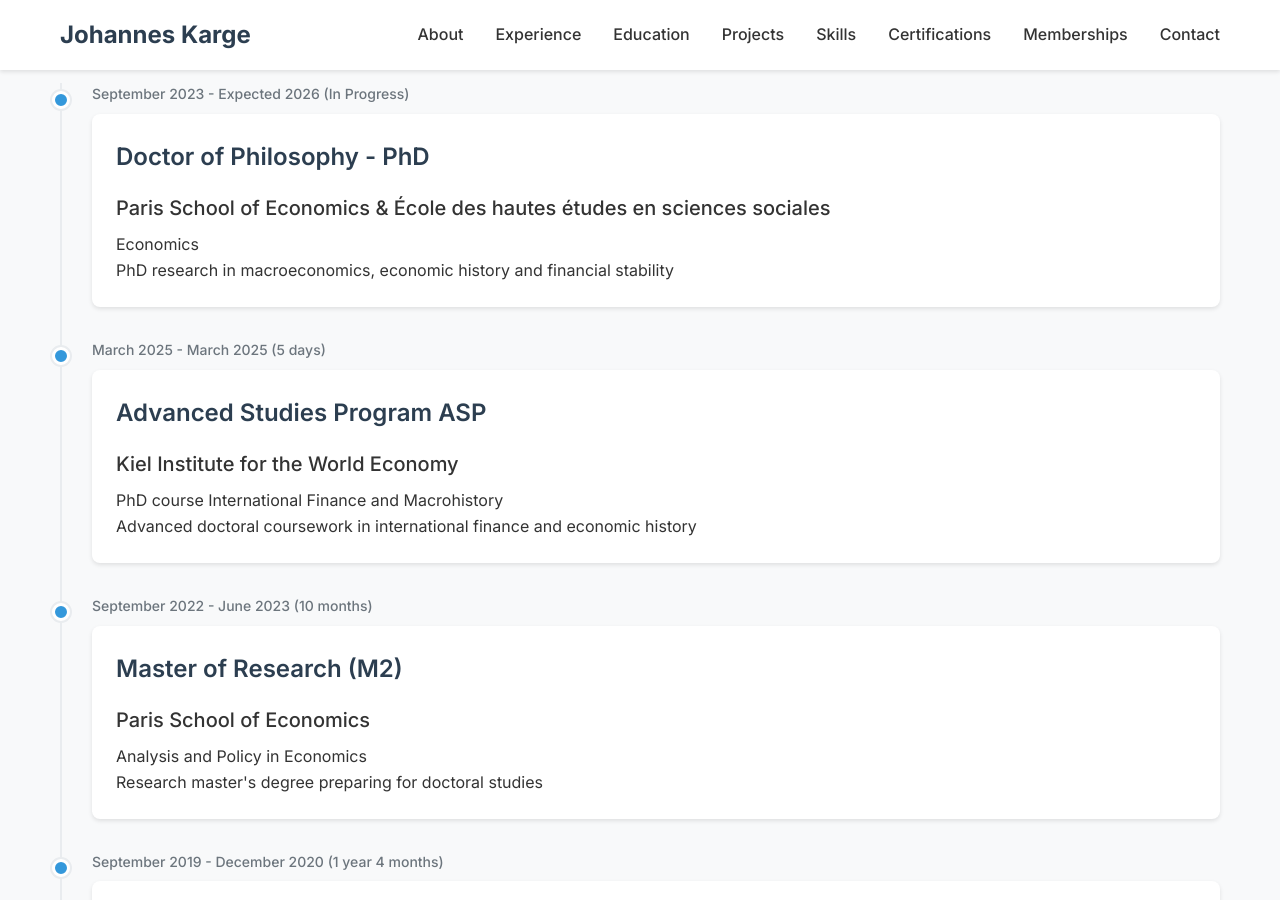
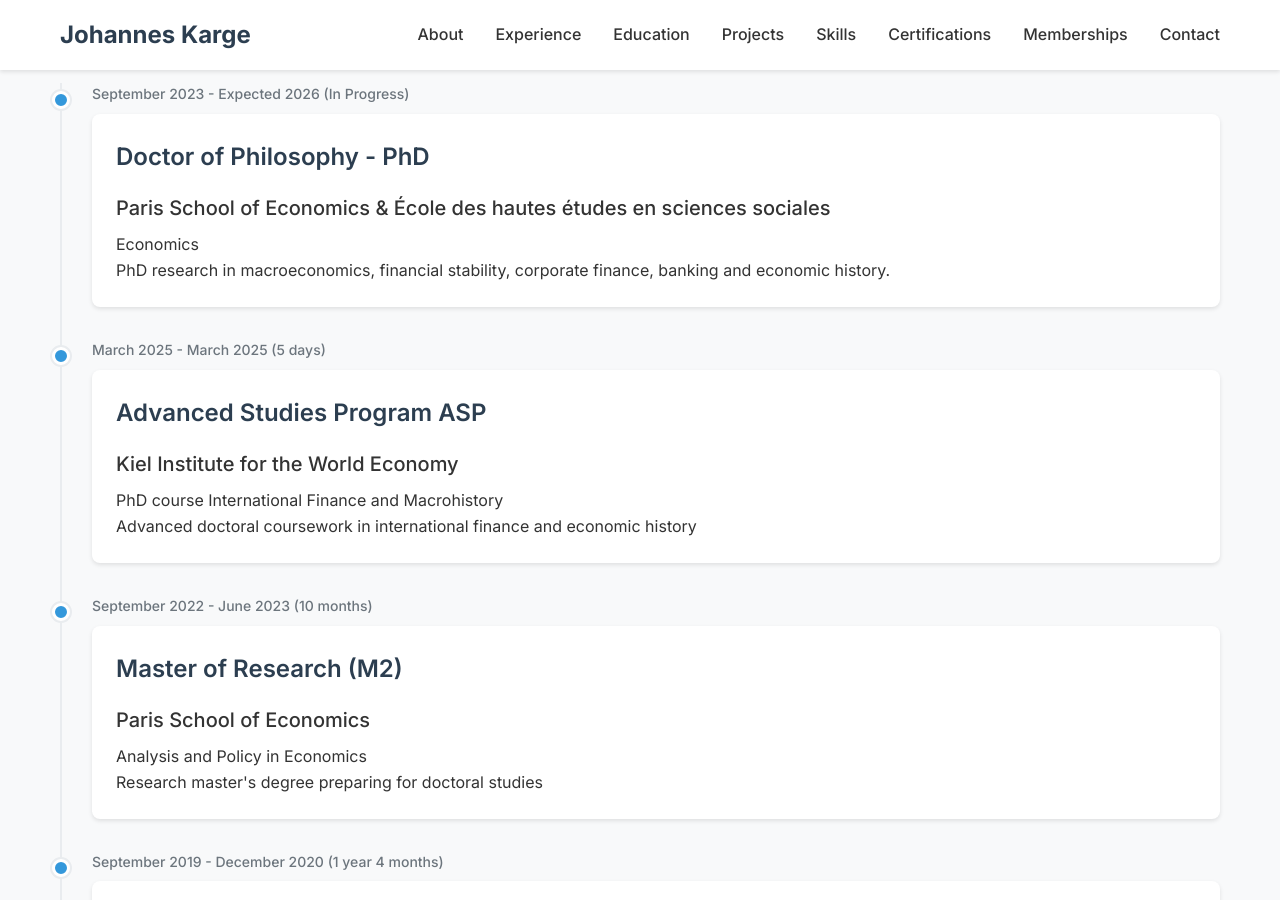
Before and after one commit to JohannesKarge/johanneskarge.github.io, a Jekyll site: the page built from index.md, in a window 1280 px wide and 900 px high, scrolled down 1983 px. Built offline with Jekyll 4.4.1, drawn with Linux system fonts in a browser that asks for light colours.

Commit message:
Update education.yml

```diff
--- a/_data/education.yml
+++ b/_data/education.yml
@@ -4,7 +4,7 @@
   start_date: September 2023
   end_date: Expected 2026
   duration: In Progress
-  description: PhD research in macroeconomics, economic history and financial stability
+  description: PhD research in macroeconomics, financial stability, corporate finance, banking and economic history.
 
 - institution: Kiel Institute for the World Economy
   degree: Advanced Studies Program ASP
```
